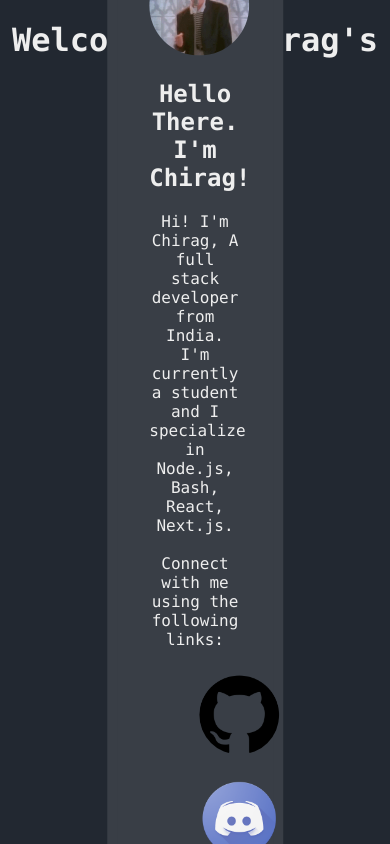
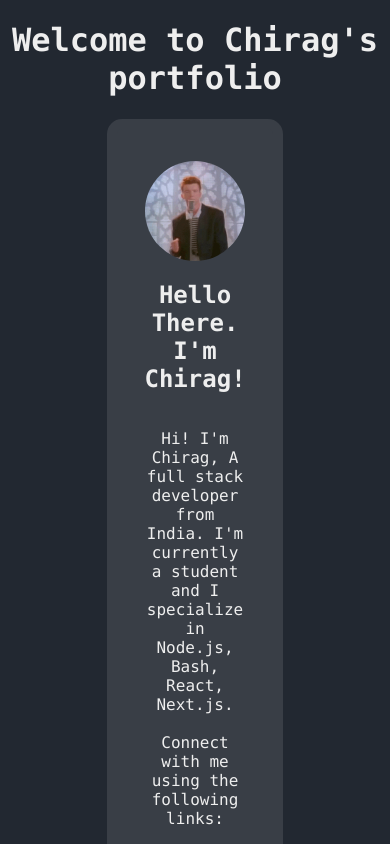
Before and after one commit to chirag350/portfolio, a Next.js app: page / in a window 390 px wide. Shown: the top 844 px of the page. Built offline with nearby package versions, Linux system fonts and the light colour scheme.

Commit message:
Fix Mobile View

```diff
--- a/pages/index.js
+++ b/pages/index.js
@@ -10,8 +10,8 @@ export default function Home() {
       <p>Hi! I'm Chirag, A full stack developer from India. I'm currently a student and I specialize in Node.js, Bash, React, Next.js. <br /><br /> Connect with me using the following links:</p>
       <div className="social-links">
         <ul className="socials">
-          <a href="https://github.com/chirag350"><li><img src="/github.png" width="80" height="80" className="social" /></li></a>
-          <a href="https://discord.gg/BNcbMACprP"><li><img src="/discord.png" width="80" height="80" className="social" /></li></a>
+          <a href="https://github.com/chirag350"><li><img src="/github.png" width="50" height="50" className="social" /></li></a>
+          <a href="https://discord.gg/BNcbMACprP"><li><img src="/discord.png" width="50" height="50" className="social" /></li></a>
         </ul>
       </div>
     </div>
--- a/styles/globals.css
+++ b/styles/globals.css
@@ -24,10 +24,11 @@ a {
   padding: 2rem;
   border: 10px solid #393E46;
   border-radius: 15px;
-  position: absolute;
-  top: 50%;
-  left: 50%;
-  transform: translate(-50%, -50%);
+  display: flex;
+  flex-direction: column;
+  align-items: center;
+  justify-content: center;
+
 }
 
 .avatar {
```
